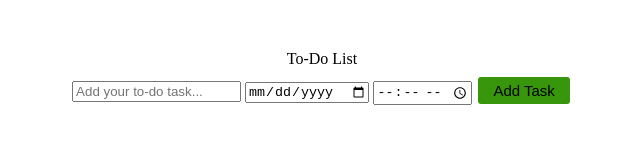
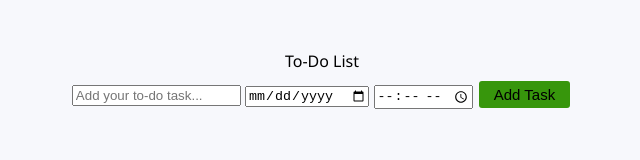
Before and after one commit to vardarasoftware/todoist, a plain HTML site: page index.html in a window 1280 px wide. Shown: the full height of the page, 318-958 px from the left. Drawn offline with Linux system fonts and the light colour scheme.

Commit message:
Fix some style for body

```diff
--- a/style.css
+++ b/style.css
@@ -4,6 +4,9 @@ body {
   justify-content: center;
   align-items: center;
   margin: 50px auto;
+  font-family: 'Segoe UI', Tahoma, Geneva, Verdana, sans-serif;
+  background-color: #f7f8fc;
+  text-color: #333;
 }
 
 
```
